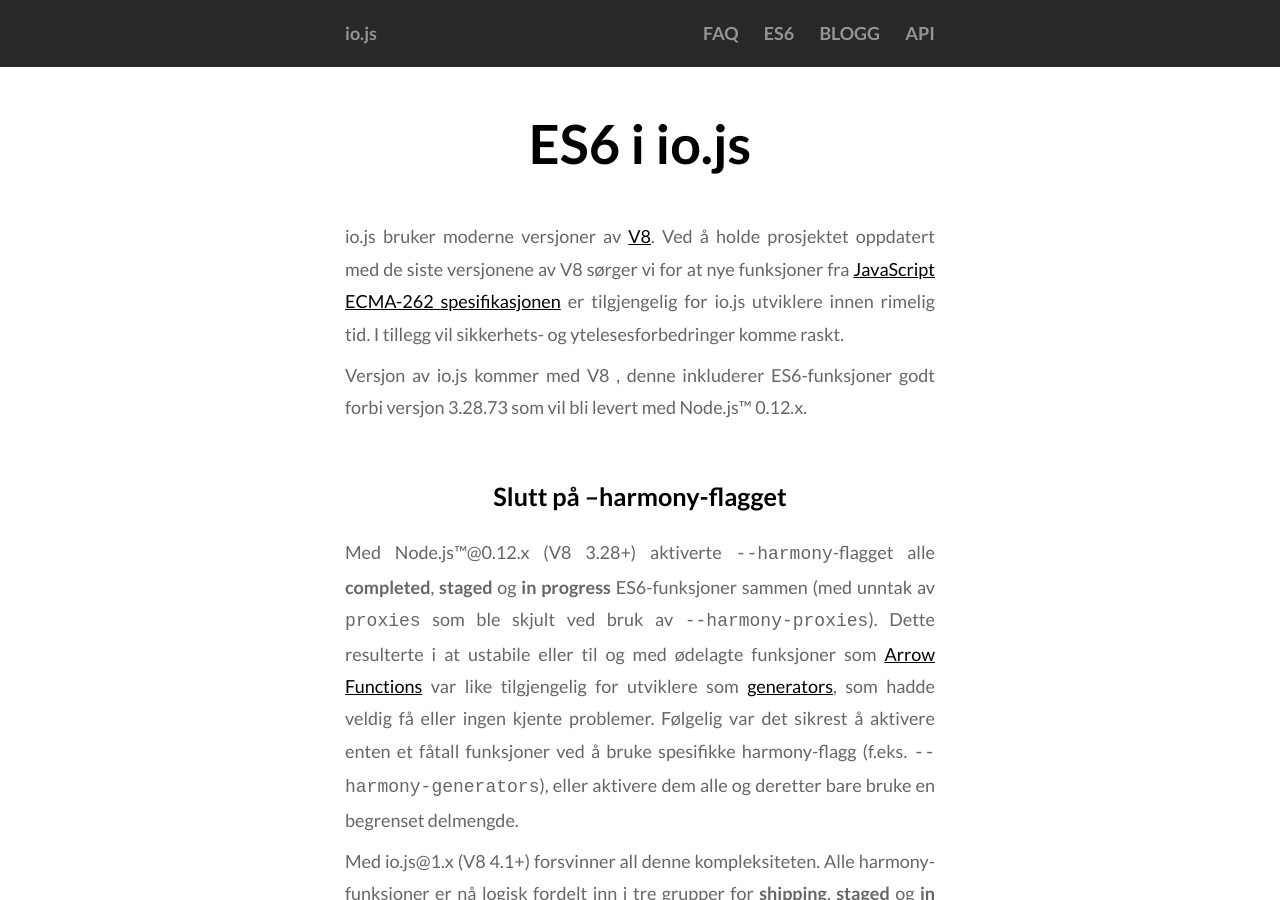
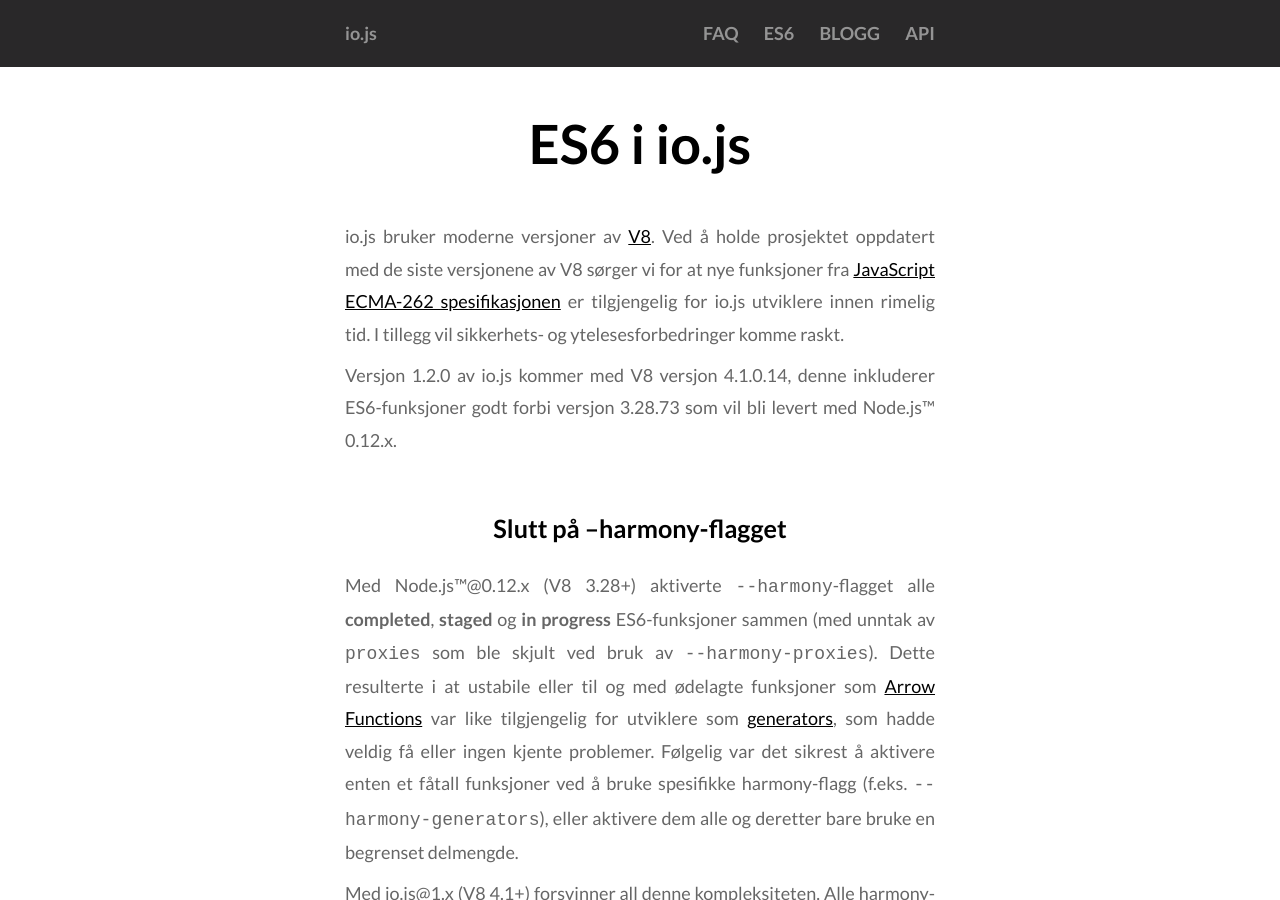
Before and after one commit to nodejs/nodejs-no, a Jekyll site: the page built from es6.md, in a window 1280 px wide and 900 px high. Built offline with Jekyll 4.4.1, drawn with Linux system fonts in a browser that asks for light colours; Markdown is read by kramdown in place of the engine named in the settings.

Commit message:
Add missing 'site' variables in version

```diff
--- a/es6.md
+++ b/es6.md
@@ -12,7 +12,7 @@
 er tilgjengelig for io.js utviklere innen rimelig tid. I tillegg vil sikkerhets-
 og ytelesesforbedringer komme raskt.
 
-Versjon {{ iojs_version }} av io.js kommer med V8 {{ v8_version }}, denne
+Versjon {{ site.iojs_version }} av io.js kommer med V8 versjon {{ site.v8_version }}, denne
 inkluderer ES6-funksjoner godt forbi versjon 3.28.73 som vil bli levert med
 Node.js™ 0.12.x.
 
```
